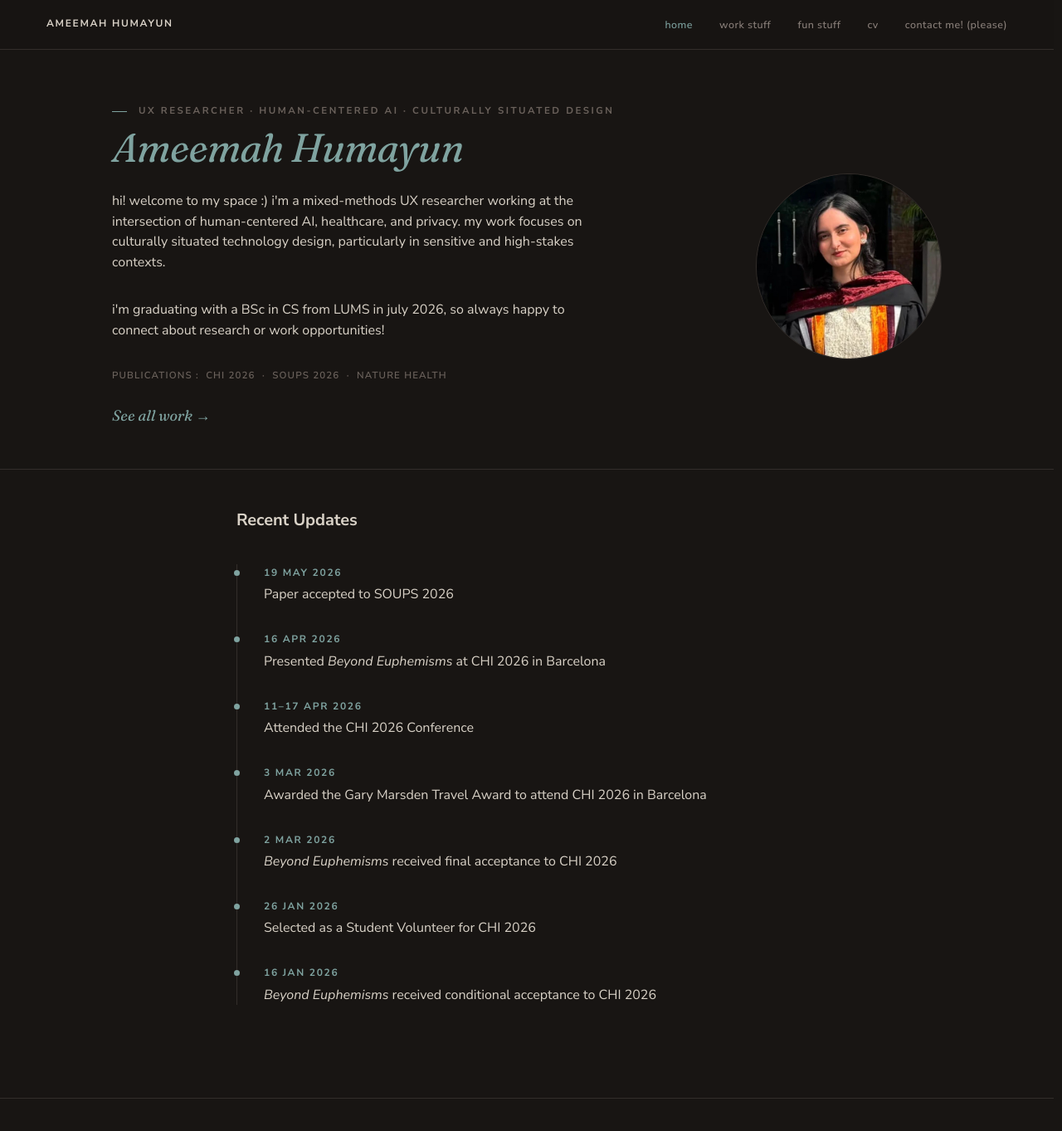
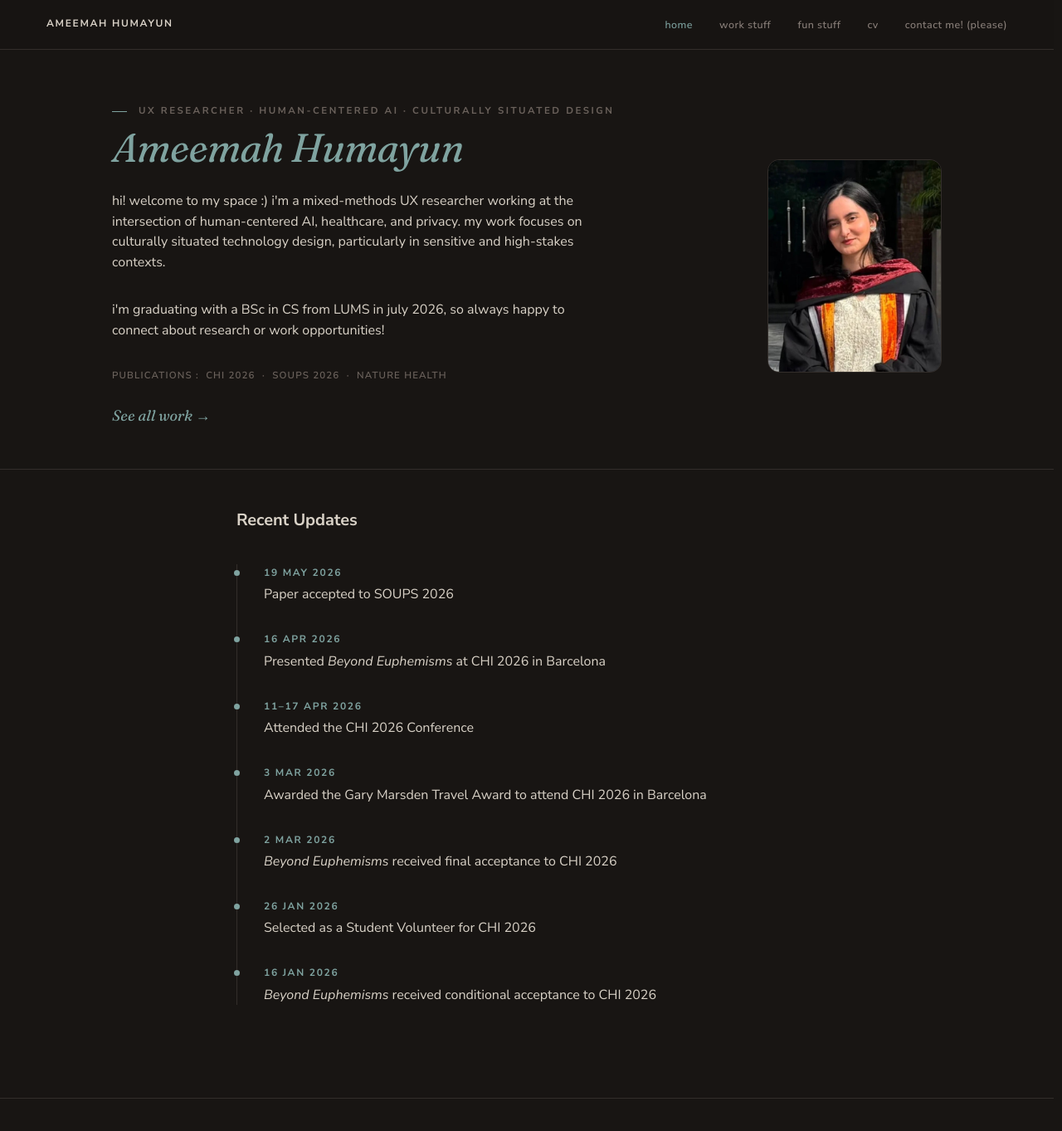
Before and after one commit to ameemahumayun/ameemahumayun.github.io, a Jekyll site: the page built from index.html, in a window 1280 px wide and 1400 px high. Shown: the top 1363 px of the window at 83% size. Built offline with Jekyll 4.4.1, drawn with Linux system fonts in a browser that asks for light colours.

Commit message:
Swap circular avatar for a rounded rectangle, improve crop
Re-crops the photo tighter and better-centered on the face, and
switches the avatar shape from a circle to a rounded rectangle at the
photo's actual proportions so nothing gets stretched or over-cropped.

```diff
--- a/assets/css/components.css
+++ b/assets/css/components.css
@@ -654,7 +654,8 @@
 
 
 /* 21. HERO WITH AVATAR ---------------------------------------------------- */
-/* Homepage hero variant: a circular portrait sits beside the name/intro.
+/* Homepage hero variant: a portrait sits beside the name/intro, in a
+   rounded rectangle matching the source photo's proportions (not a circle).
    Drop your image at /assets/images/me.jpg — until then a placeholder shows.
    Uses the wide container (not the prose-narrow default) so the extra
    avatar column has room without squeezing the eyebrow onto two lines. */
@@ -668,9 +669,10 @@
 .hero__text { min-width: 0; }
 .hero--profile .eyebrow-rule { white-space: nowrap; }
 .hero__avatar {
-  width: 224px;
-  height: 224px;
-  border-radius: 50%;
+  width: 210px;
+  aspect-ratio: 600 / 733;
+  height: auto;
+  border-radius: 14px;
   object-fit: cover;
   border: 1px solid var(--color-border);
   background: var(--color-bg-card);
@@ -697,7 +699,7 @@
     gap: var(--space-4);
   }
   /* Image first, then text on mobile */
-  .hero__avatar { order: -1; width: 150px; height: 150px; }
+  .hero__avatar { order: -1; width: 150px; height: auto; }
   .hero--profile .eyebrow-rule { white-space: normal; }
 }
 
--- a/index.html
+++ b/index.html
@@ -23,7 +23,7 @@ description: Mixed-methods UX researcher working on human-centered AI for health
         <a href="{{ '/work/' | relative_url }}" class="serif" style="font-size:1.125rem;">See all work &rarr;</a>
       </p>
     </div>
-    <img class="hero__avatar" src="{{ '/assets/images/me.jpg' | relative_url }}" alt="Portrait of Ameemah Humayun" width="224" height="224">
+    <img class="hero__avatar" src="{{ '/assets/images/me.jpg' | relative_url }}" alt="Portrait of Ameemah Humayun" width="210" height="257">
   </div>
 </header>
 
```
Also changed, not shown: assets/images/me.jpg.
